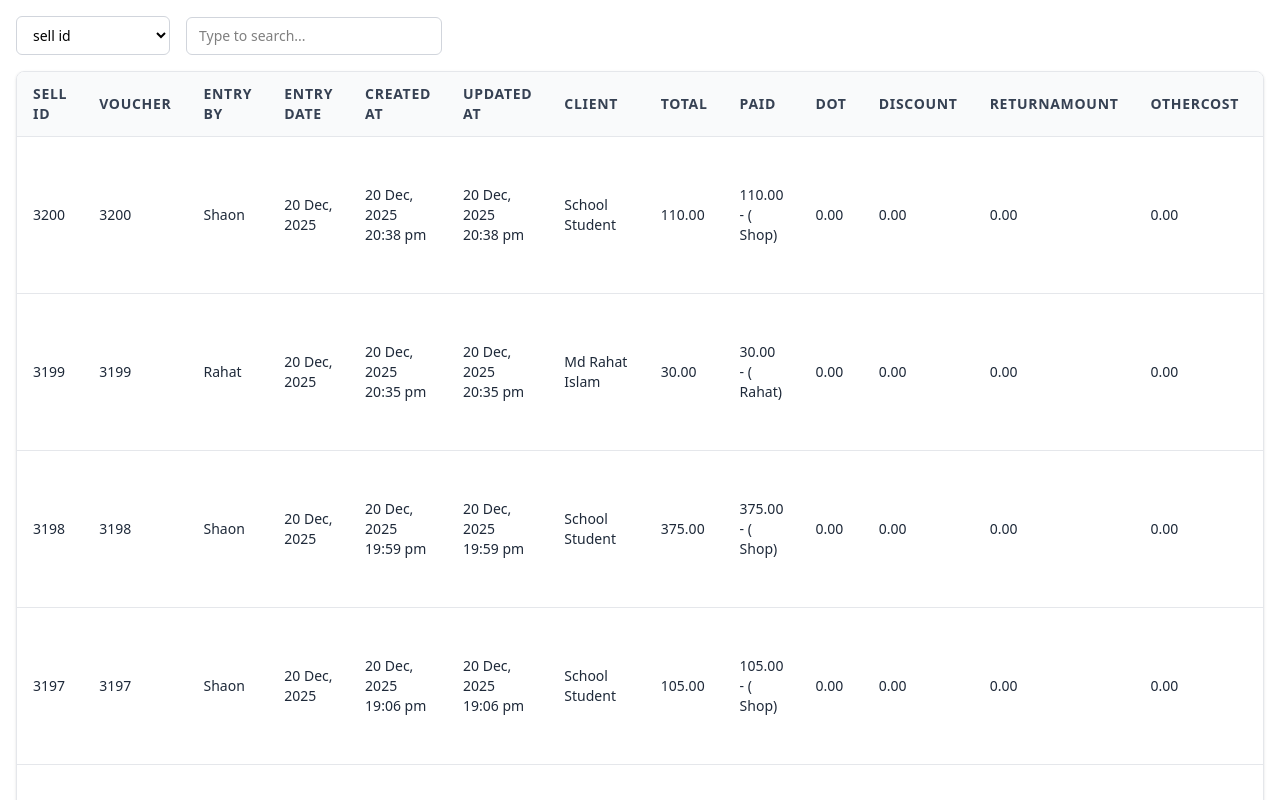
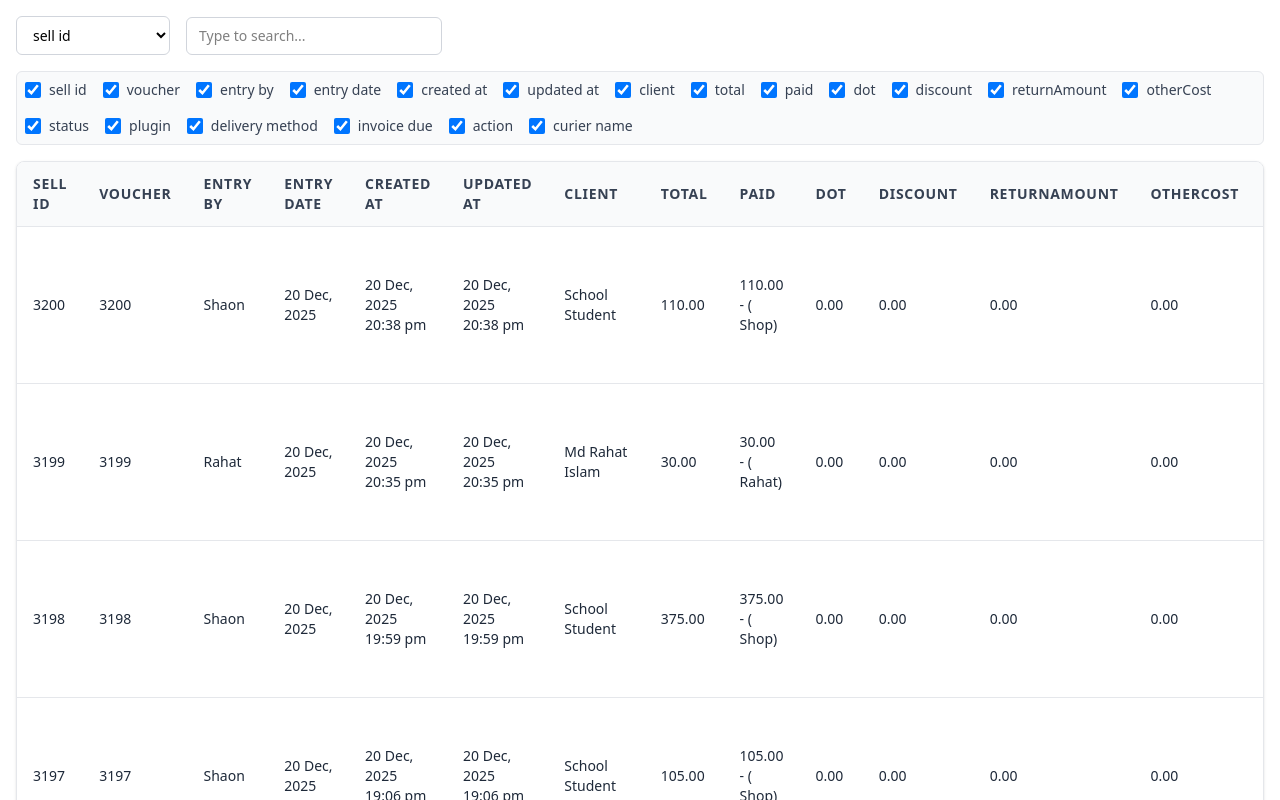
Before and after one commit to ratulislam46/ragory-ltd-task, a React (Vite) app: page / in a window 1280 px wide. Shown: the top 800 px of the page. Built offline with nearby package versions, Linux system fonts and the light colour scheme.

Commit message:
Added: hide and show implement to talbe data

```diff
--- a/src/pages/Home.jsx
+++ b/src/pages/Home.jsx
@@ -48,6 +48,7 @@ const Home = () => {
 
     return (
         <div className="p-4 space-y-4">
+
             {/* ===== Search Section ===== */}
             <div className="flex flex-col sm:flex-row sm:items-center sm:space-x-4 space-y-2 sm:space-y-0">
                 <select
@@ -55,7 +56,7 @@ const Home = () => {
                     value={searchField}
                     onChange={(e) => setSearchField(e.target.value)}
                 >
-                    {columns?.map((col) => (
+                    {columns.map(col => (
                         <option key={col} value={col}>
                             {col.replace(/_/g, " ")}
                         </option>
@@ -71,9 +72,25 @@ const Home = () => {
                 />
             </div>
 
+            {/* ===== Column Settings (Hide/Show) ===== */}
+            <div className="flex flex-wrap gap-4 p-2 bg-gray-50 border border-gray-200 rounded-md">
+                {columns.map(col => (
+                    <label key={col} className="flex items-center space-x-2 text-sm text-gray-700">
+                        <input
+                            type="checkbox"
+                            checked={visibleColumns.includes(col)}
+                            onChange={() => toggleColumn(col)}
+                            className="form-checkbox h-4 w-4 text-blue-600"
+                        />
+                        <span>{col.replace(/_/g, " ")}</span>
+                    </label>
+                ))}
+            </div>
+
             {/* ===== Data Table ===== */}
             <DataTable data={filteredData} visibleColumns={visibleColumns} />
         </div>
+
     );
 };
 
```
